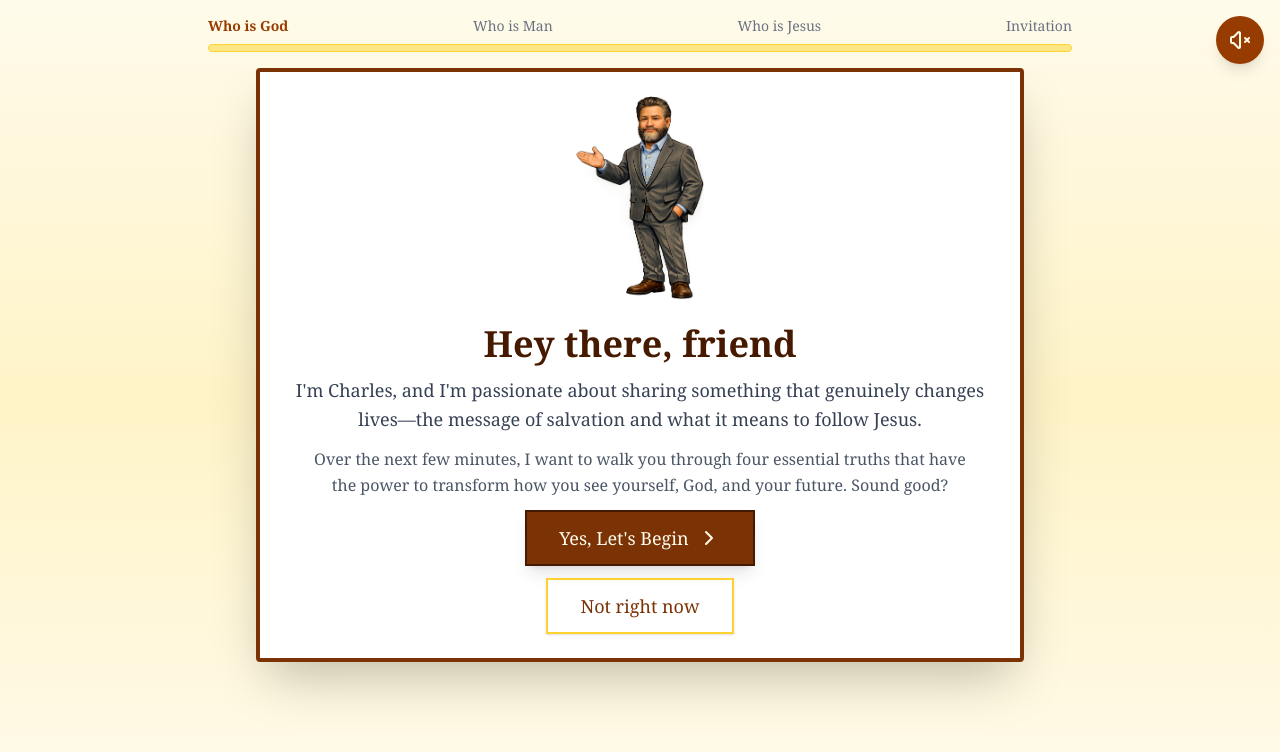
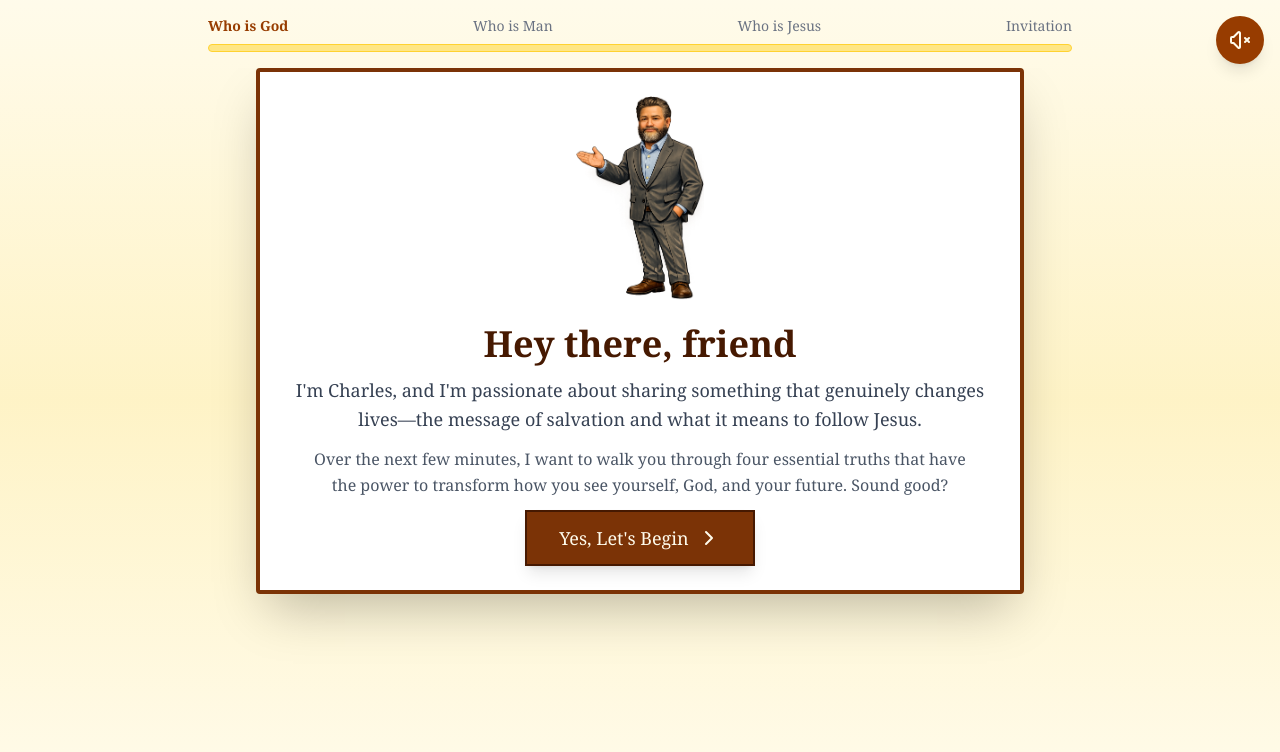
Before and after one commit to hbcmo/Gospel, a Next.js app: page / in a window 1280 px wide. Shown: the top 752 px of the page. Built offline with nearby package versions, Linux system fonts and the light colour scheme.

Commit message:
Move Not right now button to Invitation page

```diff
--- a/src/app/page.tsx
+++ b/src/app/page.tsx
@@ -282,15 +282,6 @@ export default function Page() {
                 >
                   Yes, Let's Begin <ChevronRight />
                 </button>
-                <button
-                  onClick={() => {
-                    setStage('intro');
-                    setStagePage(0);
-                  }}
-                  className="px-8 py-3 bg-transparent text-amber-900 font-serif text-base sm:text-lg hover:bg-amber-50 transition-all shadow-sm mx-auto border-2 border-amber-300"
-                >
-                  Not right now
-                </button>
               </div>
             </div>
           </div>
@@ -537,6 +528,15 @@ export default function Page() {
                       </p>
                       <p className="text-lg text-green-800 mt-3 font-serif">— Romans 10:9</p>
                     </div>
+                    <button
+                      onClick={() => {
+                        setStage('intro');
+                        setStagePage(0);
+                      }}
+                      className="px-8 py-3 bg-transparent text-green-900 font-serif text-base sm:text-lg hover:bg-green-50 transition-all shadow-sm mx-auto border-2 border-green-300"
+                    >
+                      Not right now
+                    </button>
                   </div>
                 )}
 
```
